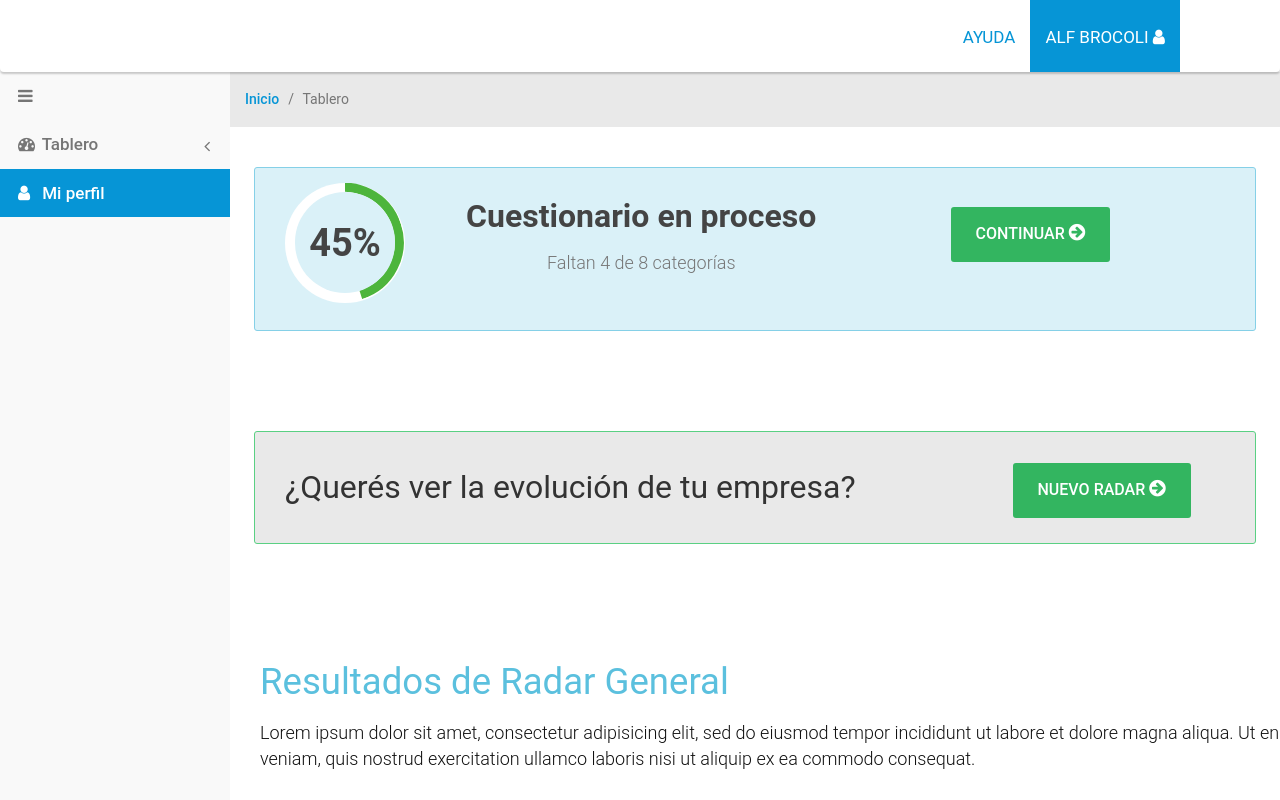
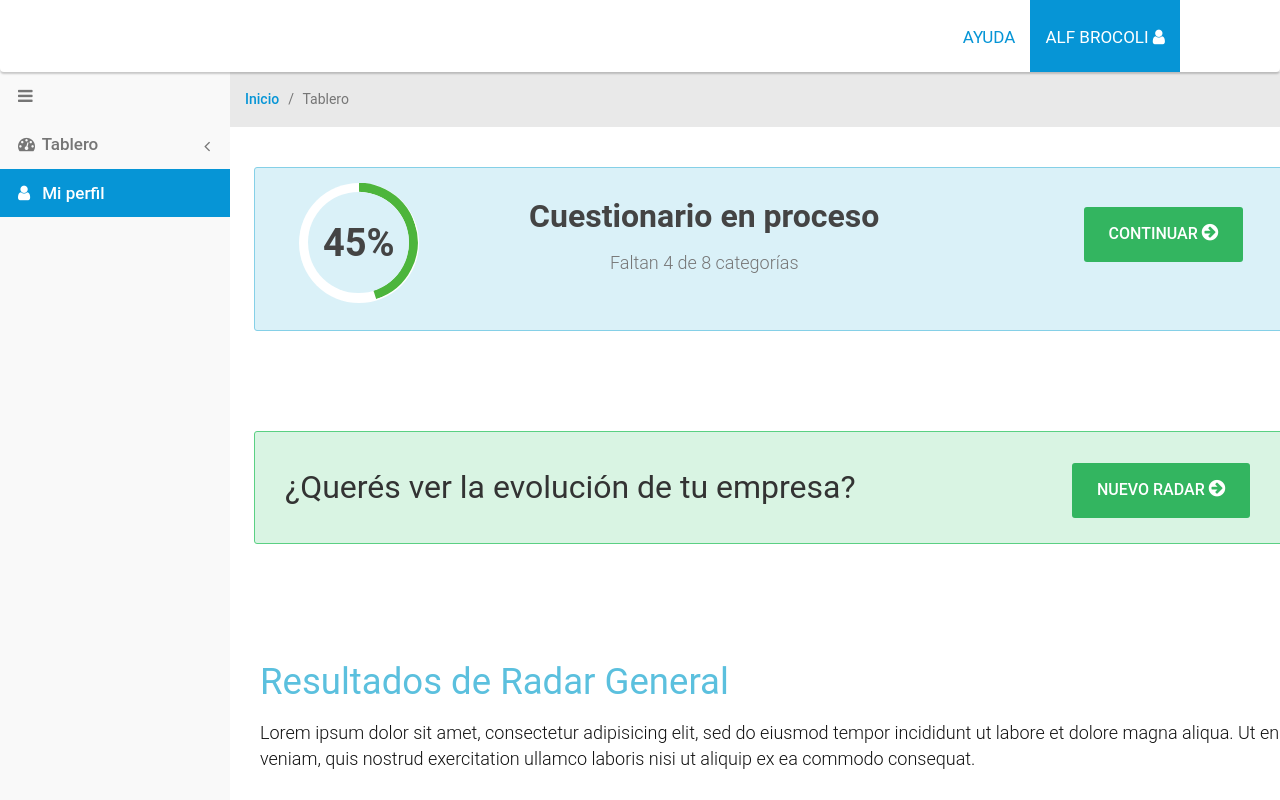
Before and after one commit to saresq/radar, a plain HTML site: page dashboard.html in a window 1280 px wide. Shown: the top 800 px of the page. Drawn offline with nearby package versions, Linux system fonts and the light colour scheme.

Commit message:
cambio alerts dashboard

```diff
--- a/dashboard.html
+++ b/dashboard.html
@@ -138,7 +138,7 @@
       </div>
 
       <section class="p-l-2 p-r-2">
-        <div class="alert alert-info">
+        <div class="alert alert-info container">
           <div class="media progress-circle-alert text-center">
 
             <div class="col-md-2 aligner">
@@ -166,13 +166,13 @@
       </section>
 
       <section class="p-l-2 p-r-2">
-        <div class="alert alert-success bg-gris">
+        <div class="alert alert-success container">
           <div class="media aligner">
 
             <div class="col-md-9">
               <h3 class="debold">¿Querés ver la evolución de tu empresa?</h3>
             </div>
-            <div class="col-md-3">
+            <div class="col-md-4">
               <button class="btn btn-success text-blanco m-t-1"><span>NUEVO RADAR</span> <i class="fa fa-arrow-circle-right text-blanco"></i></button>
             </div>
           </div>
```
